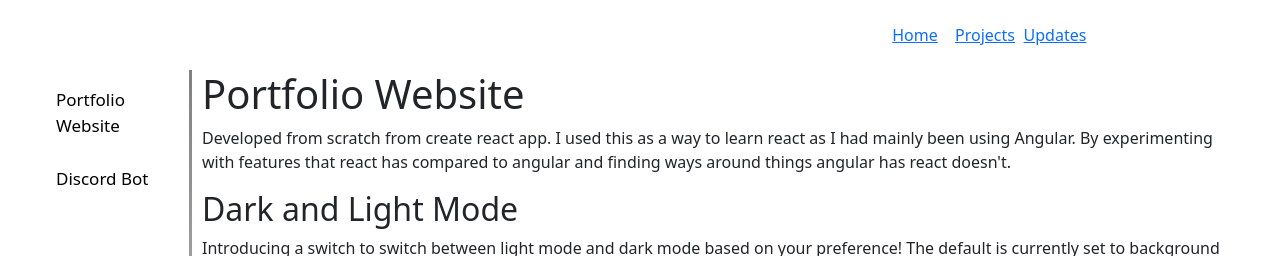
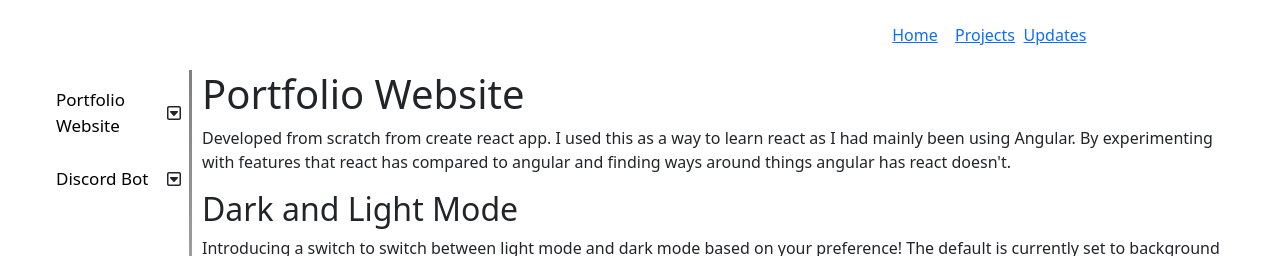
Before and after one commit to moroha29/moroha29.github.io, a React (Create React App) app in the folder web-portfolio/: page /projects in a window 1280 px wide. Shown: the top 256 px of the page. Built offline with nearby package versions, Linux system fonts and the light colour scheme.

Commit message:
project submenu

```diff
--- a/web-portfolio/package.json
+++ b/web-portfolio/package.json
@@ -7,12 +7,14 @@
     "@fortawesome/fontawesome-svg-core": "^6.4.2",
     "@fortawesome/free-brands-svg-icons": "^6.4.2",
     "@fortawesome/free-regular-svg-icons": "^6.4.2",
+    "@fortawesome/free-solid-svg-icons": "^6.4.2",
     "@fortawesome/react-fontawesome": "^0.2.0",
     "@testing-library/jest-dom": "^5.17.0",
     "@testing-library/react": "^13.4.0",
     "@testing-library/user-event": "^13.5.0",
     "bootstrap": "^5.3.2",
     "react": "^18.2.0",
+    "react-bootstrap": "^2.9.1",
     "react-dom": "^18.2.0",
     "react-router-dom": "^6.17.0",
     "react-scripts": "5.0.1",
--- a/web-portfolio/src/components/projects/discord-bot.js
+++ b/web-portfolio/src/components/projects/discord-bot.js
@@ -2,7 +2,7 @@ import Tags from "../tags/tag";
 
 export default function DiscordBot() {
     return (
-      <div class='discordBot'>
+      <div className='discordBot'>
         <h1>Discord Bot</h1>
         <i>The All in One bot</i>
         <h3>Inspiration</h3>
--- a/web-portfolio/src/components/side-menu/side-menu.css
+++ b/web-portfolio/src/components/side-menu/side-menu.css
@@ -51,3 +51,28 @@
     background-color: #555;
     color: white;
 }
+
+.dropdown-container{
+  display:none;
+  background-color: #262626;
+  padding-left: 8px;
+}
+
+.fa-caret-down {
+  float: right;
+}
+
+.megaMenuIcon{
+  display: flex;
+  align-items: center;
+}
+
+.megaMenuIcon:hover{
+  background-color: #555;
+  cursor: pointer;
+}
+
+.active {
+  background-color: green;
+  color: white;
+}
--- a/web-portfolio/src/components/side-menu/side-menu.js
+++ b/web-portfolio/src/components/side-menu/side-menu.js
@@ -1,15 +1,50 @@
 import './side-menu.css';
+import { faCaretSquareDown } from '@fortawesome/free-regular-svg-icons';
+import { FontAwesomeIcon } from '@fortawesome/react-fontawesome';
+import { useEffect } from 'react';
 
-export default function SideMenu(props) {
+export default function SideMenu(props){
     const projects=props.projects;
+    const subprojects=props.subprojects;
+
+    useEffect(() => {
+      var dropdown = document.getElementsByClassName("megaMenuIcon");
+      var i;
+      for (i = 0; i < dropdown.length; i++) {
+        console.info(dropdown[i])
+        dropdown[i].addEventListener("click", function() {
+          // console.log(dropdown["0"]);
+          // this.classList.toggle("active");
+          var dropdownContent = this.nextElementSibling;
+          console.log(dropdownContent.style.display);
+          if (dropdownContent.style.display == "none") {
+            dropdownContent.style.display = "block";
+          } else {
+            dropdownContent.style.display = "none";
+          }
+        });
+        }
+      },[]);
+
     return (
       <div className='sideMenu'>
-        <div className="sideNav">
+        <div className="sideNav container">
             {projects.map((item)=>{
               return(
-                <a className='sideMenuButton ripple' key={item.name} href={'#'+item.name}>
-                  {item.displayName}
-                </a>)
+                <div className='row' key={item.name}>
+                  <a className='col-md-9 sideMenuButton ripple' href={'#'+item.name}>
+                    {item.displayName}
+                  </a>
+                  <div className='col-md-3 megaMenuIcon' id={item.name}>
+                    <FontAwesomeIcon className='' icon={faCaretSquareDown} />
+                  </div>
+                  <div className="dropdown-container" style={{display:"none"}}>
+                    <a href="#">Link 1</a>
+                    <a href="#">Link 2</a>
+                    <a href="#">Link 3</a>
+                  </div>
+                </div>
+              )
             })}
         </div>
       </div>
```
Also changed, not shown: 1 other file (tests, documents, lock files or other folders).
